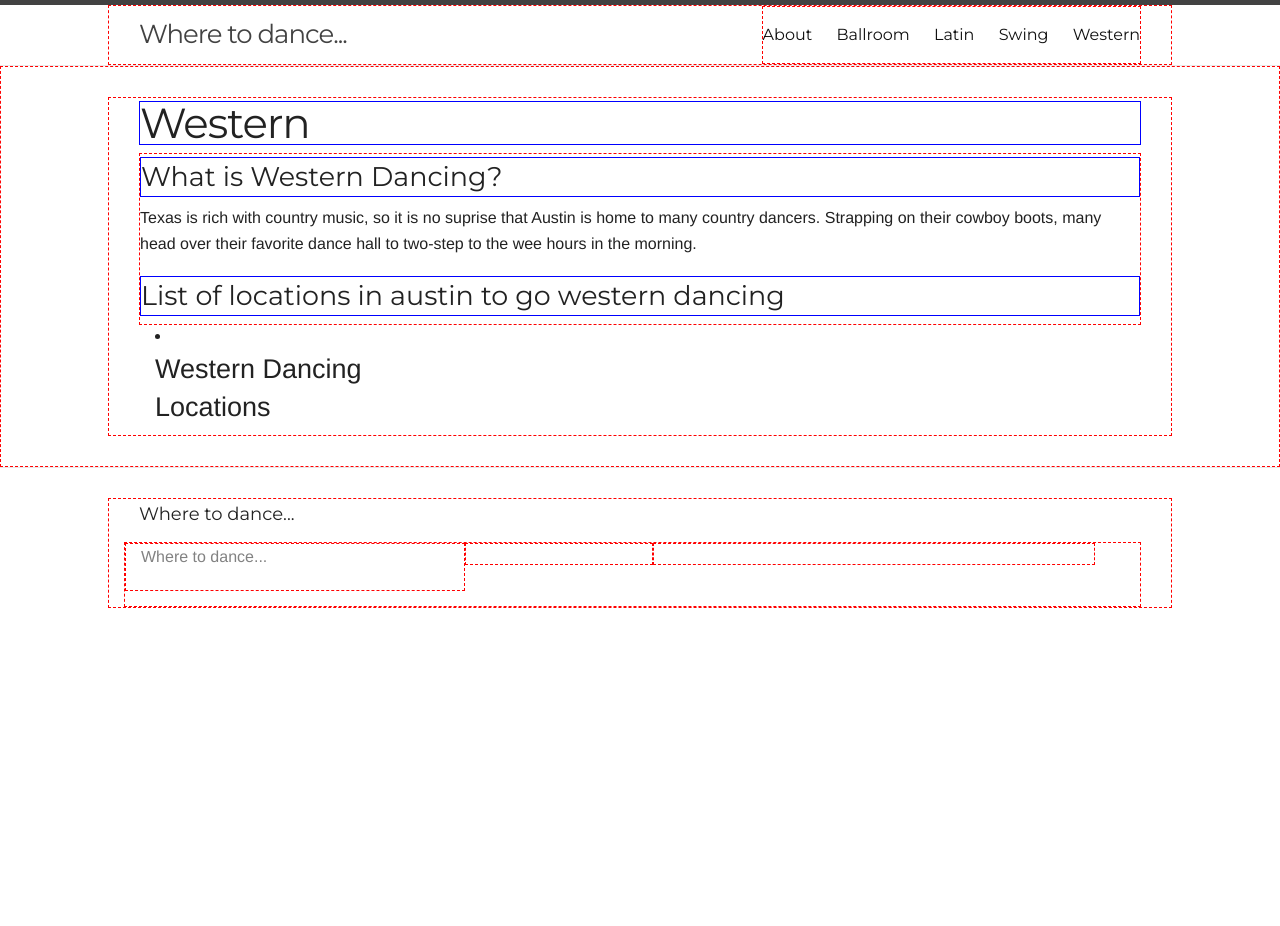
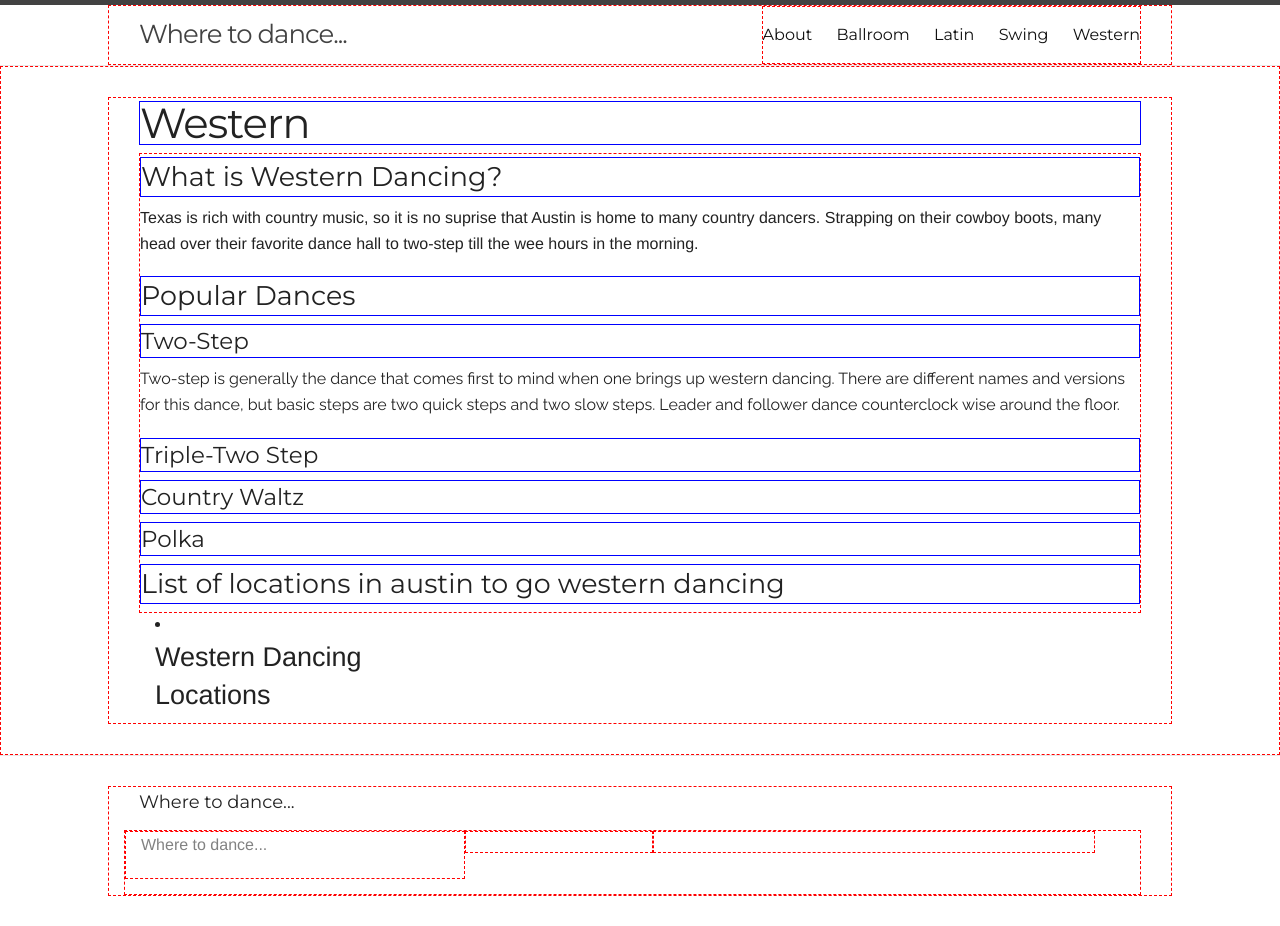
Before and after one commit to honeyjive/dance, a Jekyll site: the page built from western/western-index.html, in a window 1280 px wide. Built offline with Jekyll 4.4.1, drawn with Linux system fonts in a browser that asks for light colours; before the commit the page ends 900 px from its top, so only the background shows below that.

Commit message:
adding content

```diff
--- a/western/western-index.html
+++ b/western/western-index.html
@@ -6,8 +6,19 @@ permalink: /western/
 
 <h3 class="dance-detail">What is Western Dancing?</h3>
 	<p>
-		Texas is rich with country music, so it is no suprise that Austin is home to many country dancers. Strapping on their cowboy boots, many head over their favorite dance hall to two-step to the wee hours in the morning.
+		Texas is rich with country music, so it is no suprise that Austin is home to many country dancers. Strapping on their cowboy boots, many head over their favorite dance hall to two-step till the wee hours in the morning.
 	</p>
+
+<h3 class="dance-detail">Popular Dances</h3>
+	<h4 class="dance-detail">Two-Step</h3>
+		<p class="description">
+			Two-step is generally the dance that comes first to mind when one brings up western dancing. There are different names and versions for this dance, but basic steps are two quick steps and two slow steps. Leader and follower dance counterclock wise around the floor.
+		</p>
+	<h4 class="dance-detail">Triple-Two Step</h3>
+
+	<h4 class="dance-detail">Country Waltz</h3>
+
+	<h4 class="dance-detail">Polka</h3>
 
 <h3 class="dance-detail">List of locations in austin to go western dancing</h3>
 
```
Also changed, not shown: swing/swing-index.html (+7 -5 lines).
